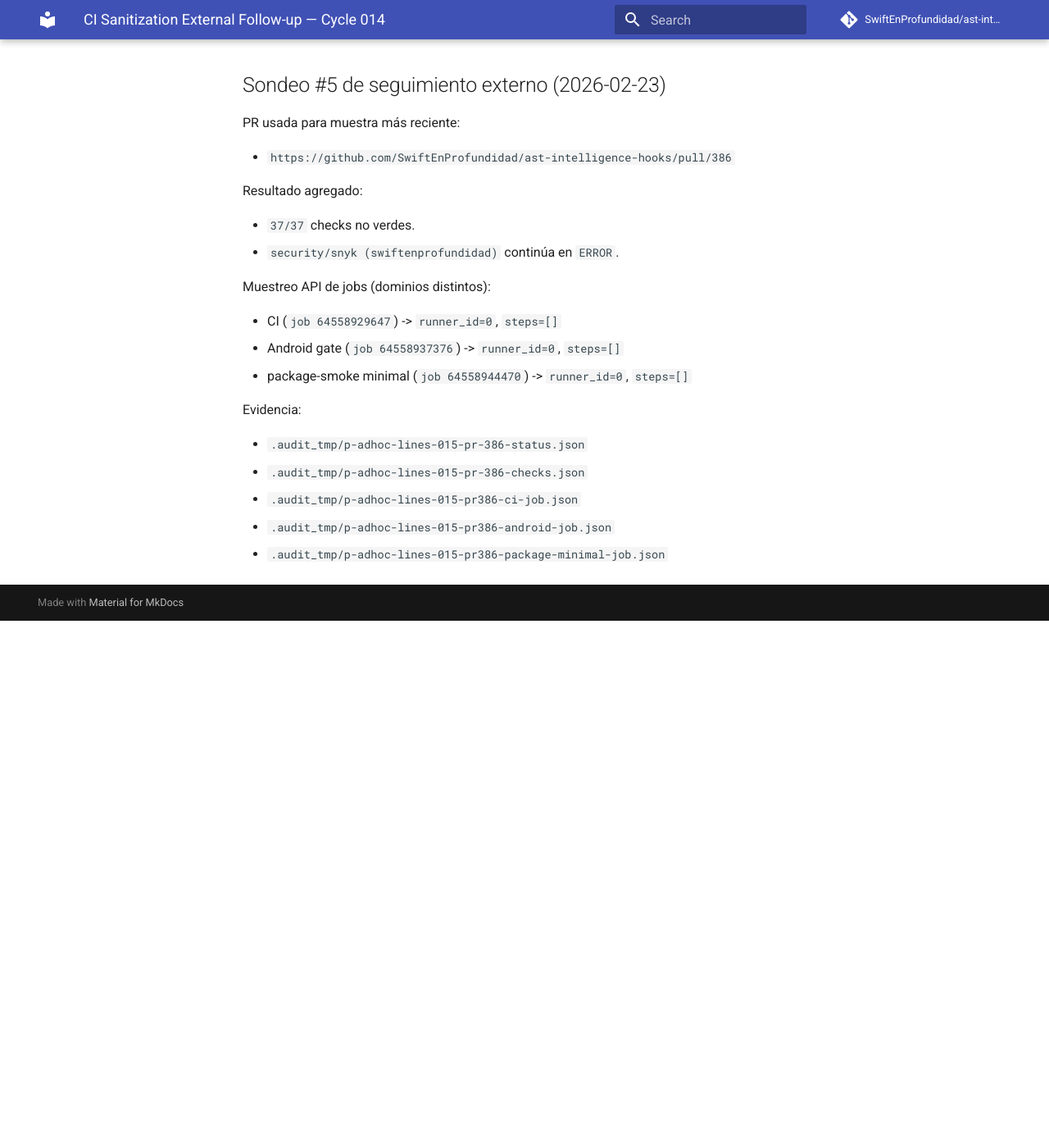
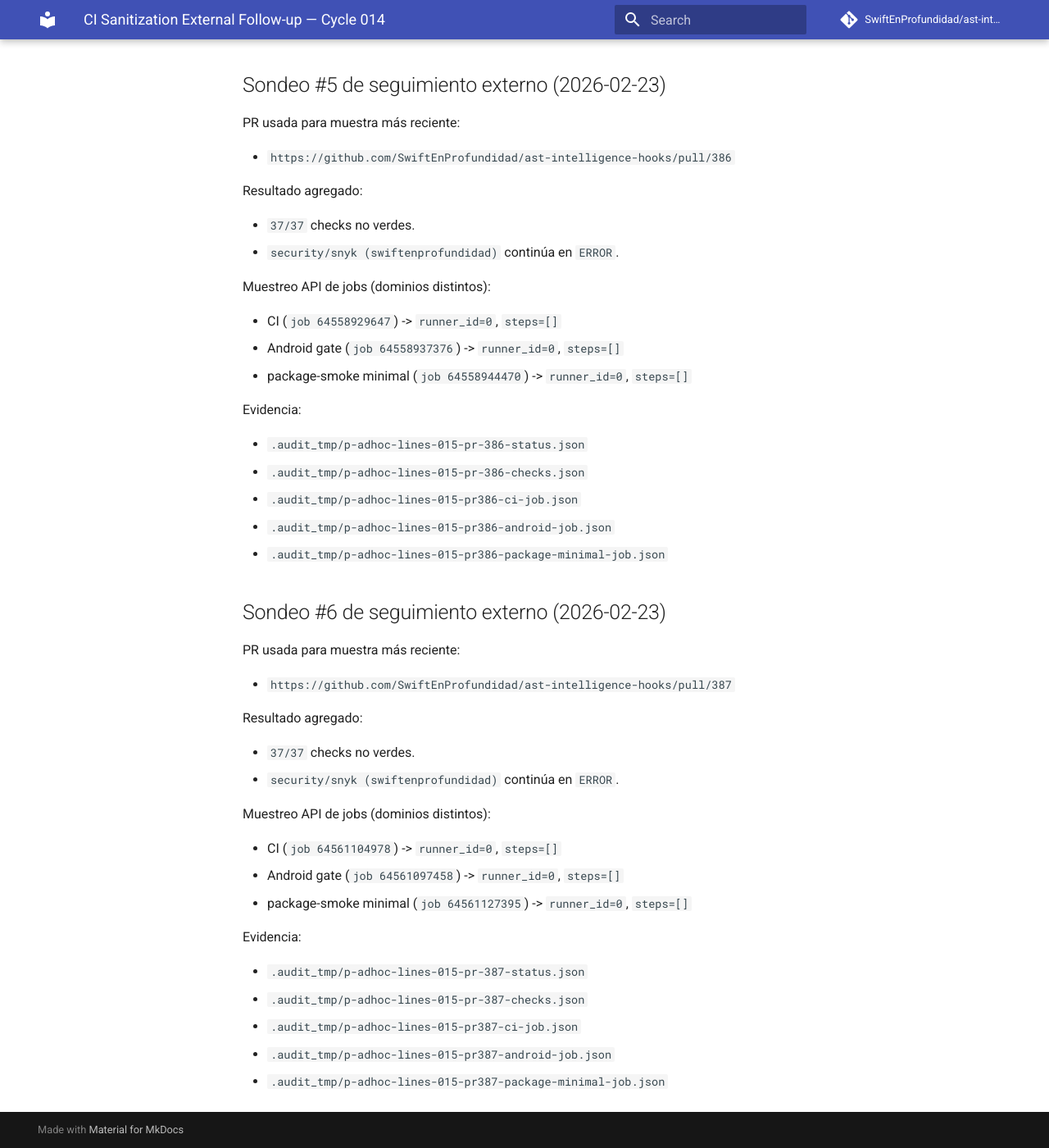
Before and after one commit to SwiftEnProfundidad/ast-intelligence-hooks, an MkDocs documentation site: the page built from docs/validation/ci-sanitization-cycle-014-external-follow-up.md, in a window 1280 px wide and 1400 px high, scrolled down 4067 px. Shown: the whole window at 82% size. Built offline with MkDocs 1.6.1 and Material for MkDocs 9.7.7, drawn with Linux system fonts in a browser that asks for light colours; comment, search, counter and statistics services are not loaded; before the commit the page ends 4824 px from its top, so only the background shows below that.

Commit message:
docs(validation): record external follow-up probe #6 for cycle 014

```diff
--- a/docs/validation/ci-sanitization-cycle-014-external-follow-up.md
+++ b/docs/validation/ci-sanitization-cycle-014-external-follow-up.md
@@ -166,3 +166,28 @@ Evidencia:
 - `.audit_tmp/p-adhoc-lines-015-pr386-ci-job.json`
 - `.audit_tmp/p-adhoc-lines-015-pr386-android-job.json`
 - `.audit_tmp/p-adhoc-lines-015-pr386-package-minimal-job.json`
+
+## Sondeo #6 de seguimiento externo (2026-02-23)
+
+PR usada para muestra más reciente:
+
+- `https://github.com/SwiftEnProfundidad/ast-intelligence-hooks/pull/387`
+
+Resultado agregado:
+
+- `37/37` checks no verdes.
+- `security/snyk (swiftenprofundidad)` continúa en `ERROR`.
+
+Muestreo API de jobs (dominios distintos):
+
+- CI (`job 64561104978`) -> `runner_id=0`, `steps=[]`
+- Android gate (`job 64561097458`) -> `runner_id=0`, `steps=[]`
+- package-smoke minimal (`job 64561127395`) -> `runner_id=0`, `steps=[]`
+
+Evidencia:
+
+- `.audit_tmp/p-adhoc-lines-015-pr-387-status.json`
+- `.audit_tmp/p-adhoc-lines-015-pr-387-checks.json`
+- `.audit_tmp/p-adhoc-lines-015-pr387-ci-job.json`
+- `.audit_tmp/p-adhoc-lines-015-pr387-android-job.json`
+- `.audit_tmp/p-adhoc-lines-015-pr387-package-minimal-job.json`
```
Also changed, not shown: docs/REFRACTOR_PROGRESS.md (+5 -0 lines).
